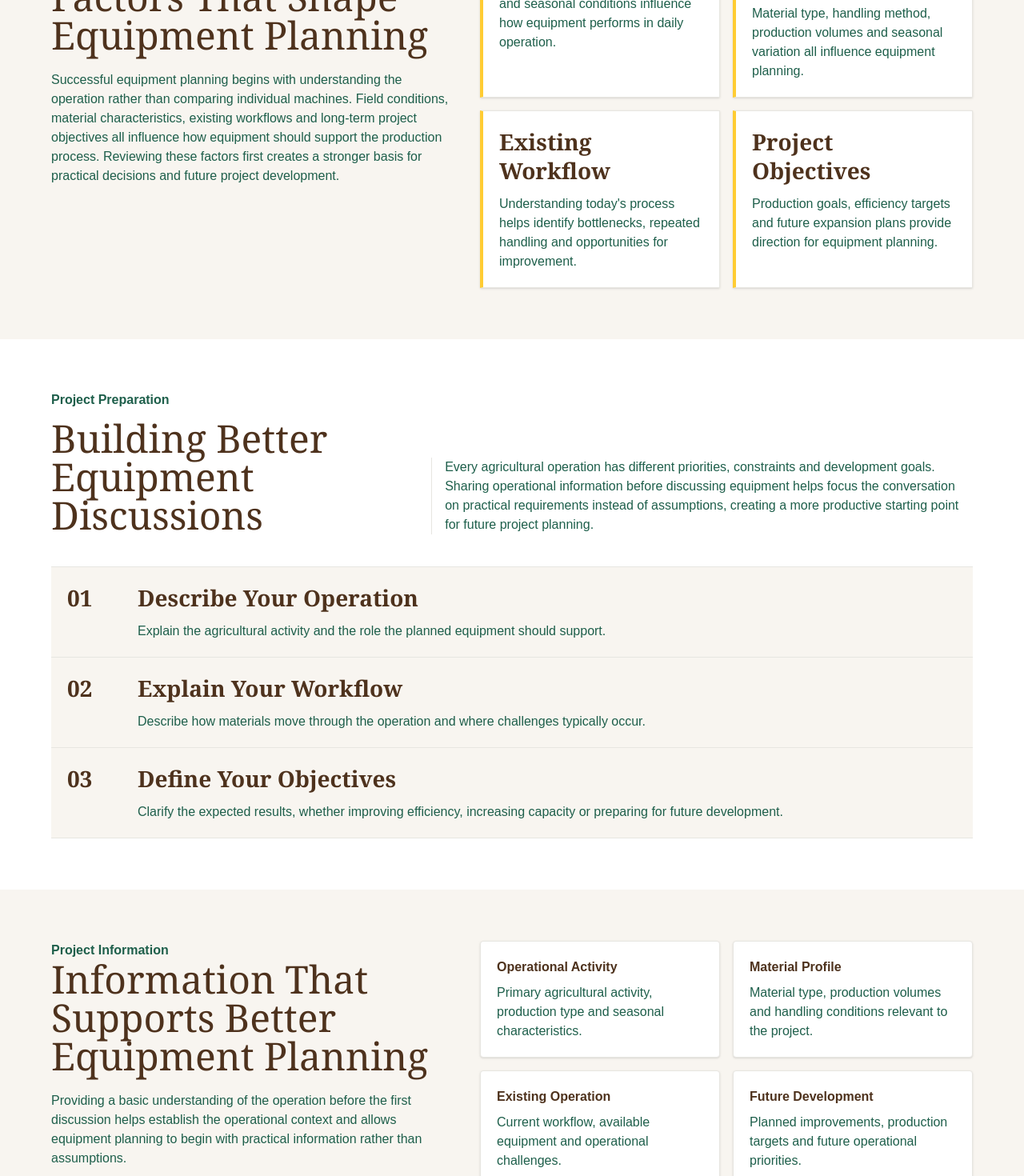
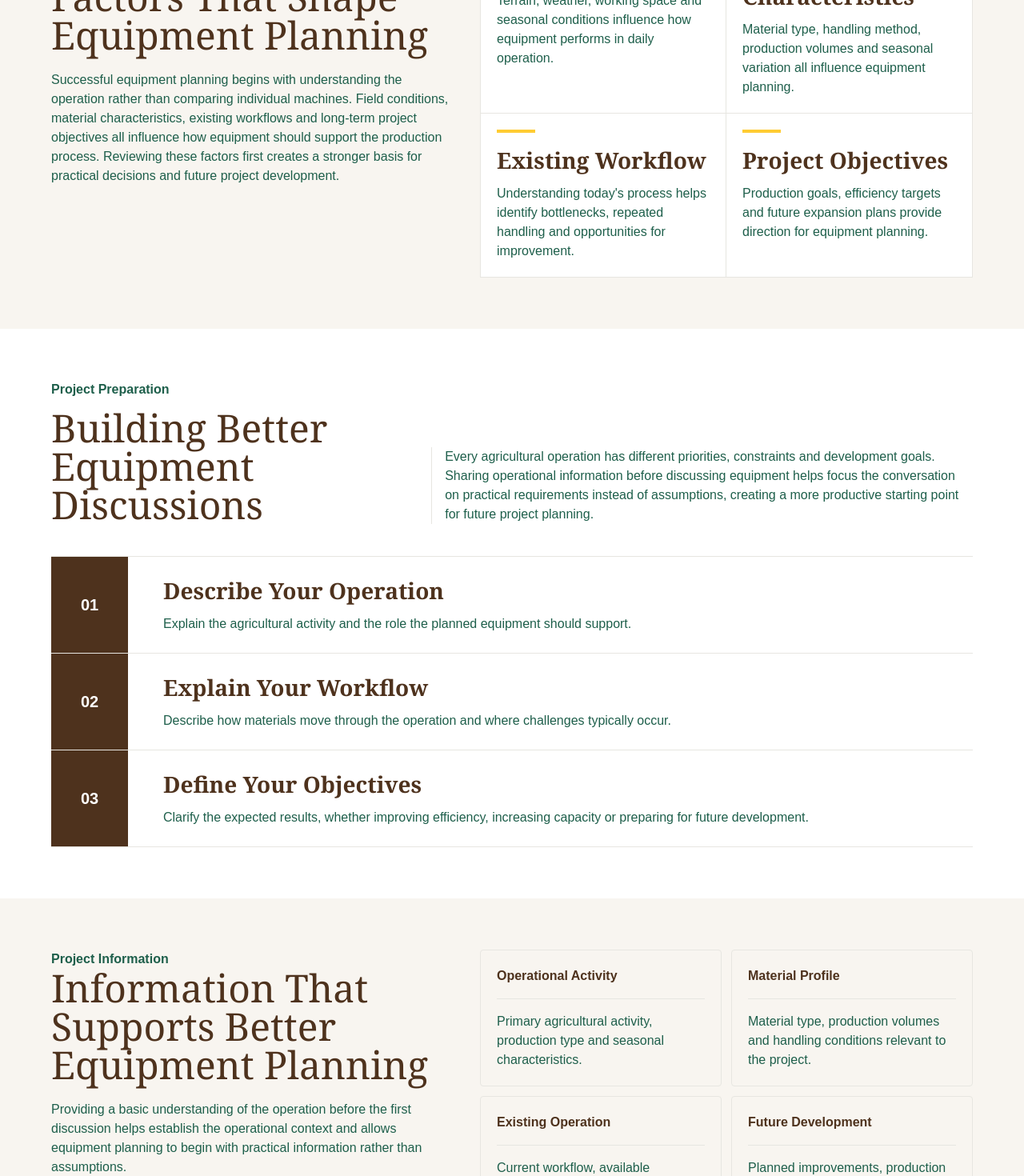
Before and after one commit to GROZILCHO/mall-agro-redesign, a Next.js app: page /products/agriculture in a window 1280 px wide. Shown: the part 2620-4090 px from the top of the page at 80% size. Built offline with nearby package versions, Linux system fonts and the light colour scheme.

Commit message:
fix: polish agriculture category final ux details

```diff
--- a/src/app/products/components/CategoryLandingPage.js
+++ b/src/app/products/components/CategoryLandingPage.js
@@ -243,13 +243,16 @@ export default function CategoryLandingPage({ categoryId, locale = 'en' }) {
                 </p>
               </div>
             )}
-            <ul className="grid gap-4 sm:grid-cols-2">
-              {richContent.equipmentDirection.items.map((item) => (
-                <li key={item.title || item} className={`body border border-neutral bg-white text-menu shadow ${isAgricultureUx ? 'border-l-4 border-l-accent p-5' : 'rounded p-4'}`}>
+            <ul className={isAgricultureUx ? 'grid overflow-hidden border border-neutral bg-white sm:grid-cols-2' : 'grid gap-4 sm:grid-cols-2'}>
+              {richContent.equipmentDirection.items.map((item, index) => (
+                <li key={item.title || item} className={isAgricultureUx ? `body border-neutral bg-white p-5 text-menu ${index < 3 ? 'border-b' : ''} ${index === 2 ? 'sm:border-b-0' : ''} ${index % 2 === 0 ? 'sm:border-r' : ''}` : 'body rounded border border-neutral bg-white p-4 text-menu shadow'}>
                   {typeof item === 'string' ? (
                     item
                   ) : (
                     <>
+                      {isAgricultureUx && (
+                        <div className="mb-4 h-1 w-12 bg-accent" aria-hidden="true" />
+                      )}
                       <h3 className="h3 text-primary">
                         {item.title}
                       </h3>
@@ -297,13 +300,13 @@ export default function CategoryLandingPage({ categoryId, locale = 'en' }) {
               </p>
             </div>
           )}
-          <div className={isAgricultureUx ? 'grid border-y border-neutral' : 'grid gap-4'}>
+          <div className={isAgricultureUx ? 'grid border-y border-neutral bg-white' : 'grid gap-4'}>
             {richContent.inquiryWorkflow.steps.map((step, index) => (
-              <article key={step.title} className={isAgricultureUx ? 'grid gap-4 border-b border-neutral bg-gentle p-5 last:border-b-0 md:grid-cols-[72px_1fr] md:items-start' : 'grid gap-4 rounded border border-neutral bg-gentle p-5 md:grid-cols-5 md:items-start'}>
-                <p className="h3 text-primary">
+              <article key={step.title} className={isAgricultureUx ? 'grid gap-5 border-b border-neutral bg-white p-5 last:border-b-0 lg:grid-cols-[96px_1fr] lg:items-stretch lg:p-0' : 'grid gap-4 rounded border border-neutral bg-gentle p-5 md:grid-cols-5 md:items-start'}>
+                <p className={isAgricultureUx ? 'flex h-14 w-14 items-center justify-center bg-primary text-xl font-semibold leading-none text-white lg:h-full lg:w-full' : 'h3 text-primary'}>
                   {String(index + 1).padStart(2, '0')}
                 </p>
-                <div className={isAgricultureUx ? '' : 'md:col-span-4'}>
+                <div className={isAgricultureUx ? 'min-w-0 lg:p-6' : 'md:col-span-4'}>
                   <h3 className="h3 text-primary">
                     {step.title}
                   </h3>
@@ -333,9 +336,9 @@ export default function CategoryLandingPage({ categoryId, locale = 'en' }) {
             )}
           </div>
           <div className={isAgricultureUx ? '' : 'lg:col-span-3'}>
-            <ul className="grid gap-4 md:grid-cols-2">
+            <ul className={`grid md:grid-cols-2 ${isAgricultureUx ? 'gap-3' : 'gap-4'}`}>
               {richContent.inquiryPreparation.items.map((item, index) => (
-                <li key={item.title || item} className={`body rounded border border-neutral bg-white text-menu shadow ${isAgricultureUx ? 'p-5' : 'p-4'}`}>
+                <li key={item.title || item} className={isAgricultureUx ? 'body rounded border border-neutral bg-gentle p-5 text-menu' : 'body rounded border border-neutral bg-white p-4 text-menu shadow'}>
                   {!isAgricultureUx && (
                     <span className="text-primary">
                       {String(index + 1).padStart(2, '0')}
@@ -350,7 +353,7 @@ export default function CategoryLandingPage({ categoryId, locale = 'en' }) {
                       <span className="block font-semibold text-primary">
                         {item.title}
                       </span>
-                      <span className="mt-2 block">
+                      <span className={`${isAgricultureUx ? 'mt-4 border-t border-neutral pt-4' : 'mt-2'} block`}>
                         {item.body}
                       </span>
                     </span>
```
